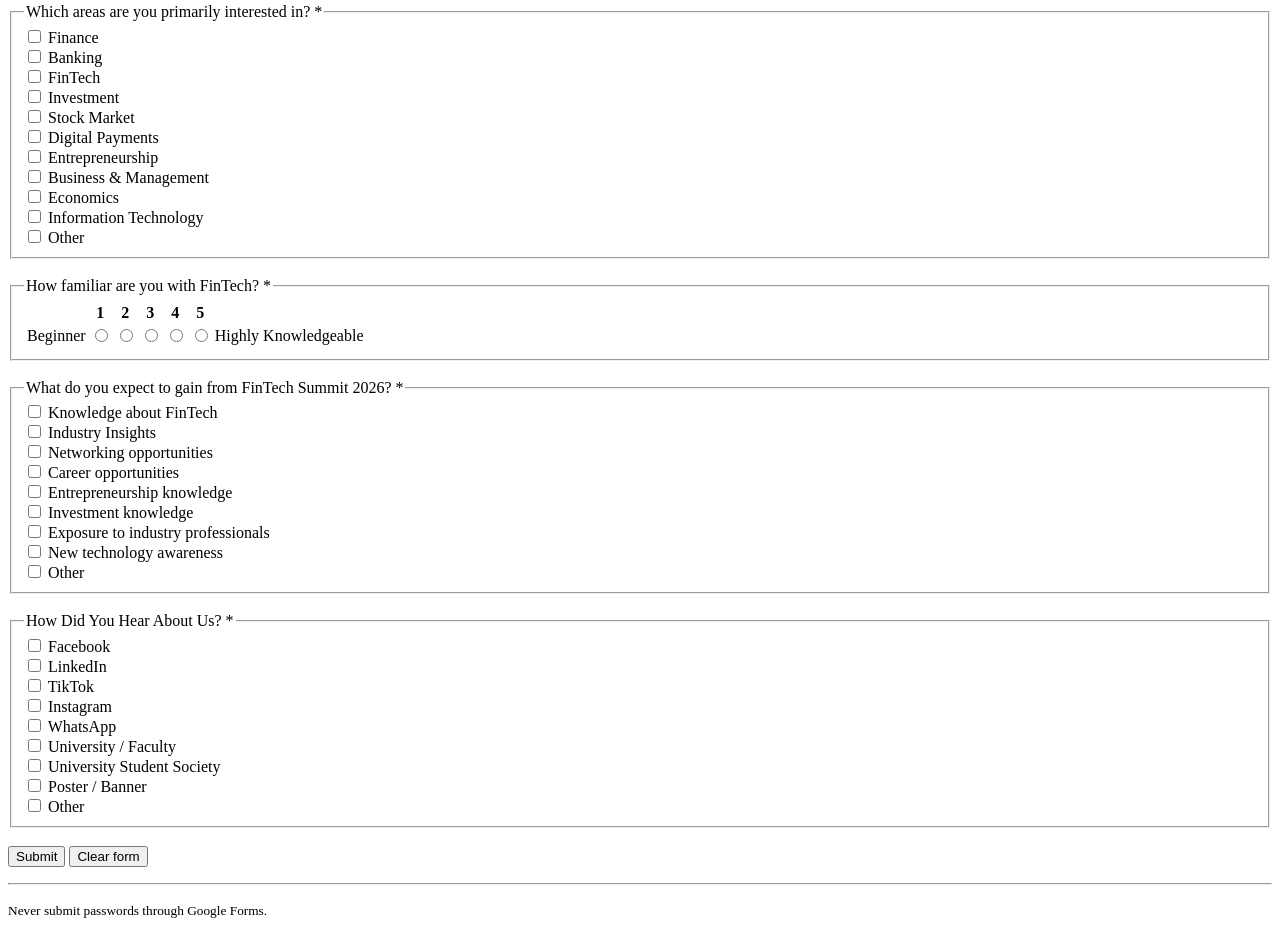
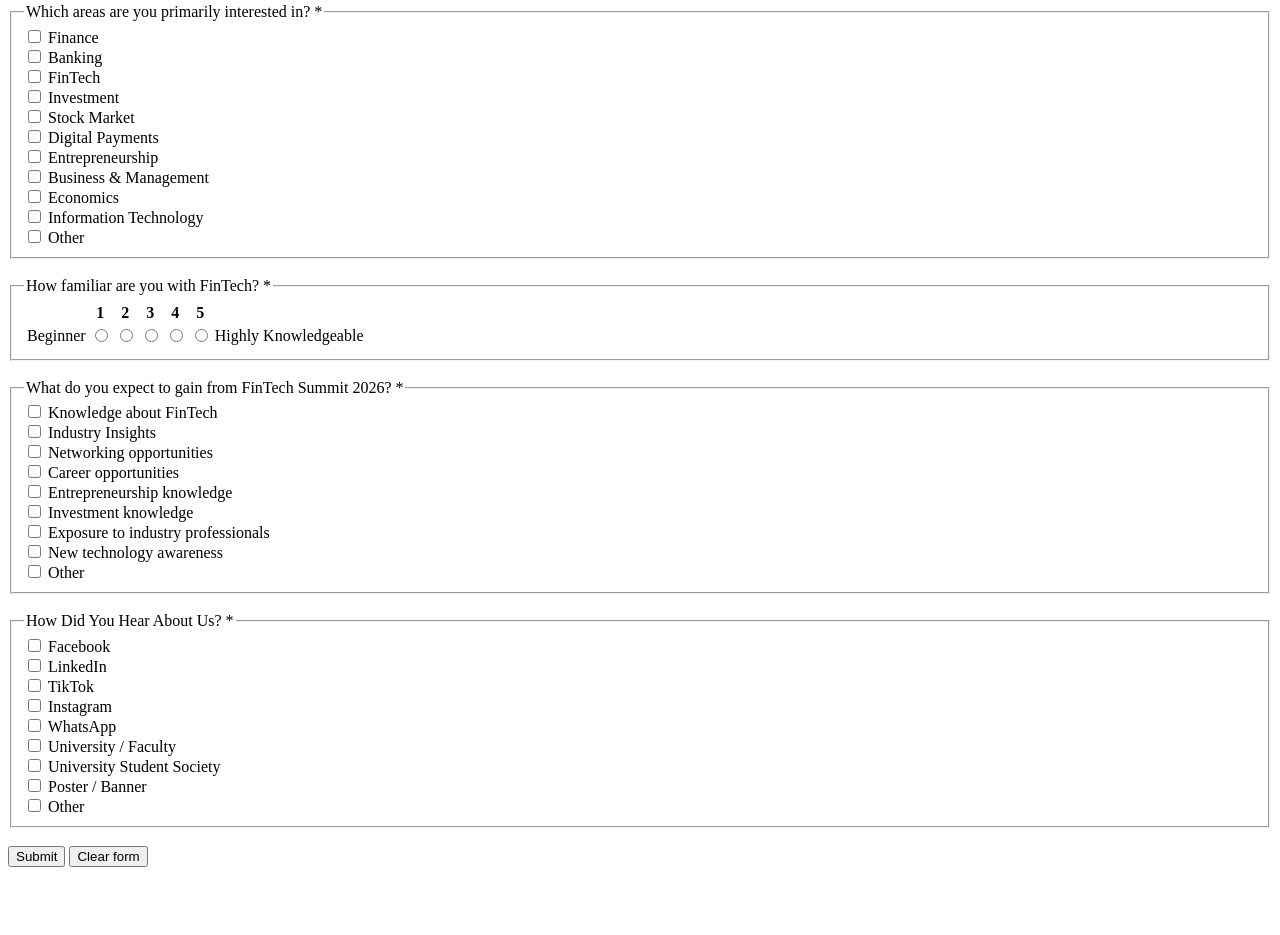
Before and after one commit to INDEEPA-asi/supun-form, a plain HTML site: page index.html in a window 1280 px wide. Shown: the part 723-1658 px from the top of the page. After the commit the page ends 1606 px from the top, so only its background shows below. Drawn offline with Linux system fonts and the light colour scheme.

Commit message:
Update index.html

```diff
--- a/index.html
+++ b/index.html
@@ -231,8 +231,7 @@
   <p id="statusMsg" style="font-weight: bold; color: green;"></p>
 
   <footer>
-    <hr>
-    <p><small>Never submit passwords through Google Forms.</small></p>
+
   </footer>
 
   <script>
```
